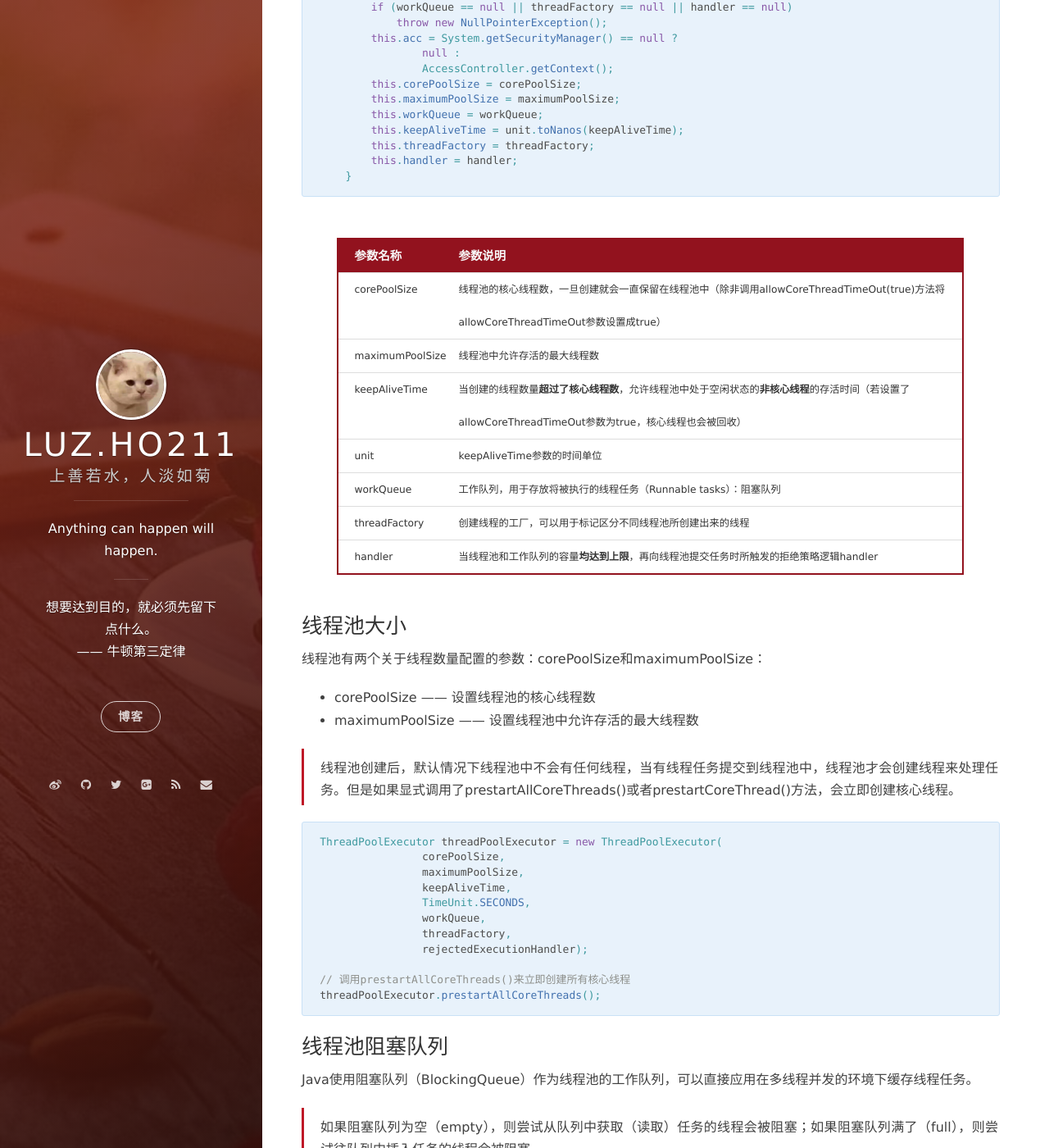
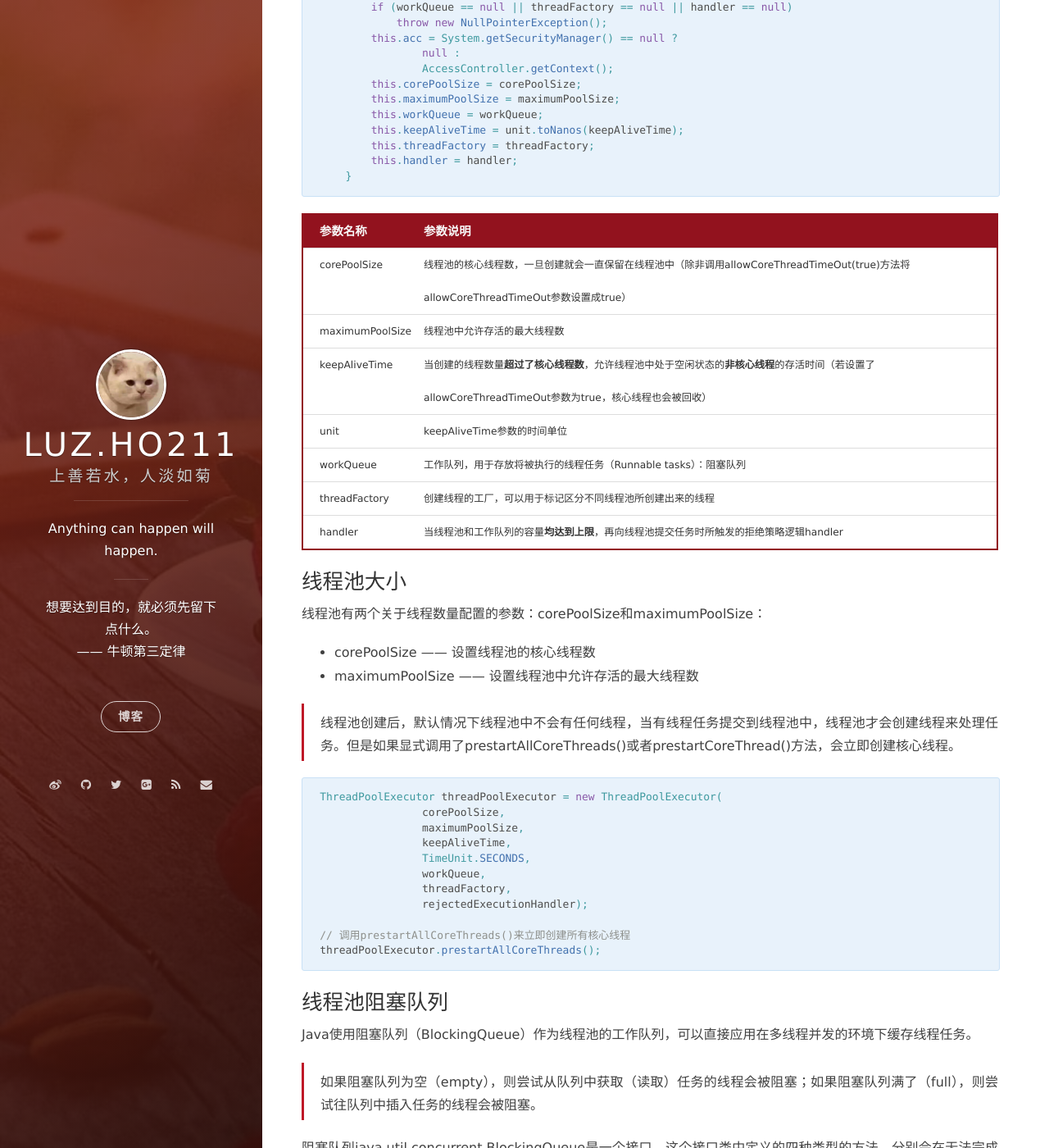
Before and after one commit to LUZHO211/LUZHO211, a Jekyll site: the page built from _posts/java/2019-08-24-java-threadpoolexecutor.markdown, in a window 1280 px wide and 1400 px high, scrolled down 399 px. Shown: the whole window at 82% size. Built offline with Jekyll 4.4.1, drawn with Linux system fonts in a browser that asks for light colours; nearby versions of some CDN libraries.

Commit message:
调整table样式

```diff
--- a/_sass/global.scss
+++ b/_sass/global.scss
@@ -187,8 +187,8 @@ table {
   line-height: 40px;
   border-spacing: 0;
   border: 2px solid darken($primary-color, 10%);
-  width: 90%;
-  margin: 50px auto;
+  width: 100%;
+  margin: 20px auto;
 }
 
 thead tr:first-child {
```
